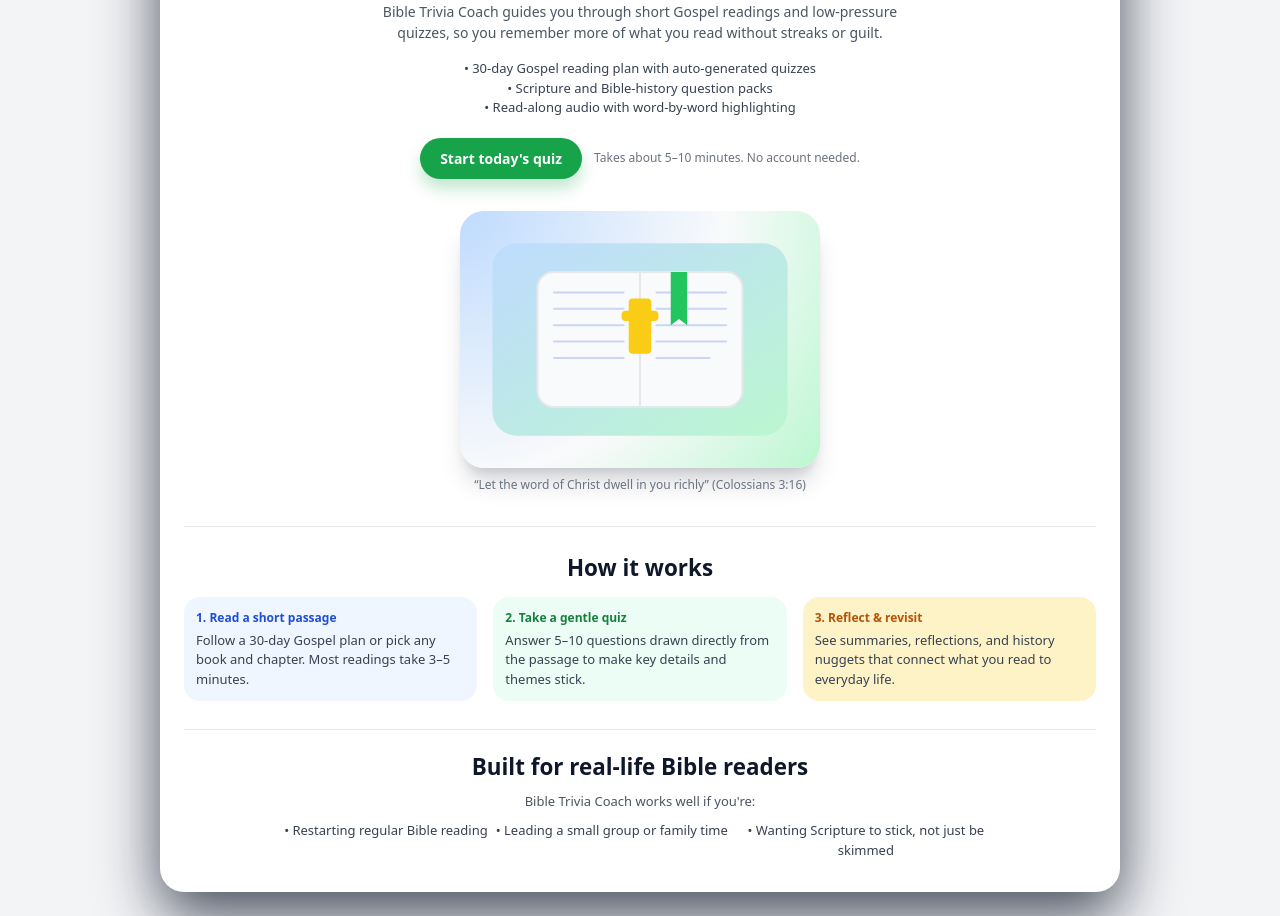
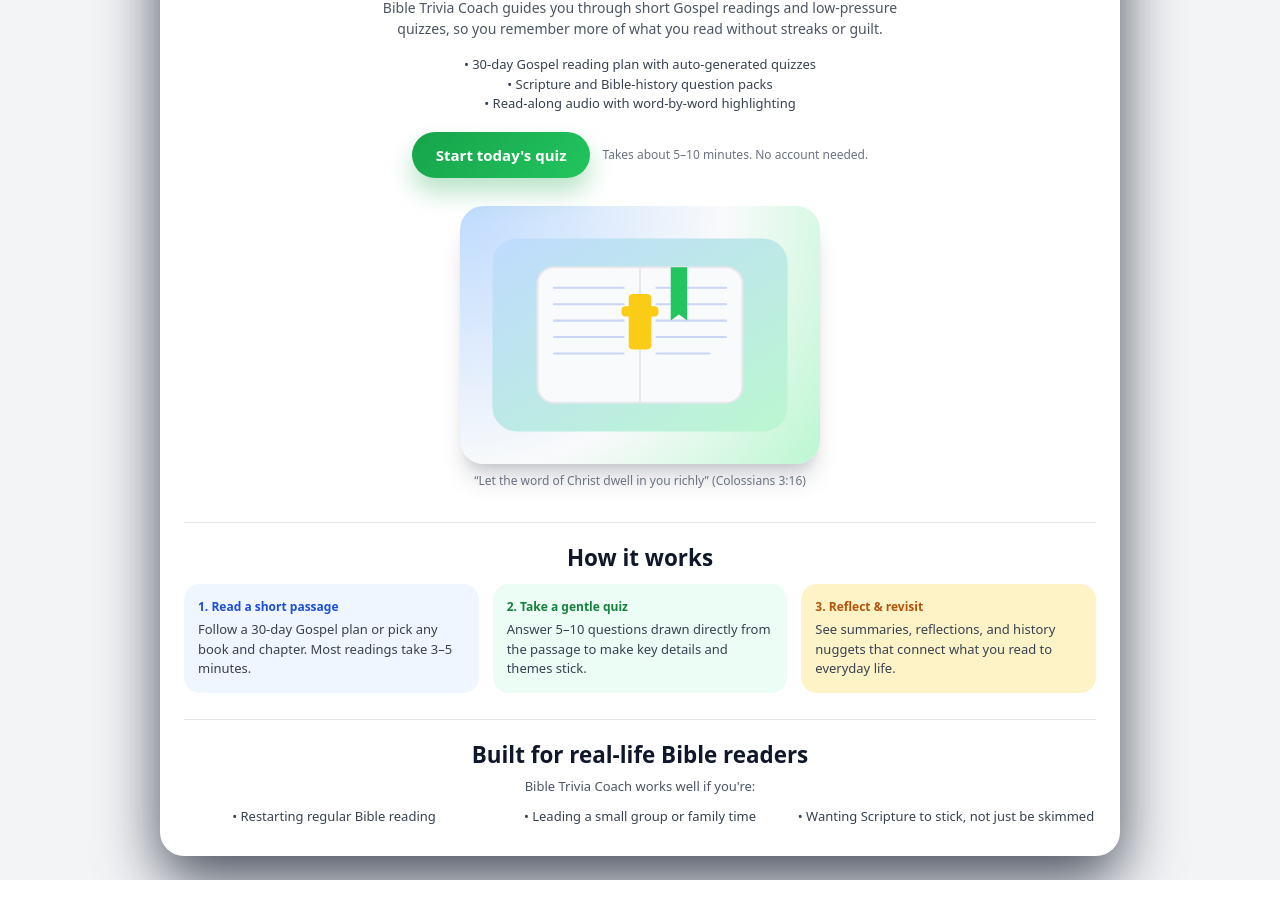
Before and after one commit to acrogers-app/bible-trivia-coach-web, a Next.js app: page / in a window 1280 px wide. Shown: the part 176-1092 px from the top of the page. After the commit the page ends 1056 px from the top, so only its background shows below. Built offline with nearby package versions, Linux system fonts and the light colour scheme.

Commit message:
Enhance hero CTA button size and hover state

```diff
--- a/src/app/globals.css
+++ b/src/app/globals.css
@@ -114,3 +114,36 @@
   font-size: var(--btc-caption-size) !important;
   color: var(--btc-text-muted) !important;
 }
+
+/* Hero CTA button */
+.btc-hero-cta {
+  display: inline-flex;
+  align-items: center;
+  justify-content: center;
+  padding: 12px 24px;
+  border-radius: 9999px;
+  background: linear-gradient(135deg, #16a34a, #22c55e);
+  color: #ffffff;
+  font-size: 15px;
+  font-weight: 600;
+  text-decoration: none;
+  box-shadow: 0 14px 24px rgba(22, 163, 74, 0.3);
+  transform: translateY(0);
+  transition:
+    transform 120ms ease-out,
+    box-shadow 120ms ease-out,
+    background 120ms ease-out,
+    filter 120ms ease-out;
+}
+
+.btc-hero-cta:hover {
+  transform: translateY(-1px) scale(1.02);
+  box-shadow: 0 18px 30px rgba(22, 163, 74, 0.35);
+  filter: brightness(1.03);
+}
+
+.btc-hero-cta:active {
+  transform: translateY(0) scale(0.99);
+  box-shadow: 0 10px 18px rgba(22, 163, 74, 0.25);
+  filter: brightness(0.97);
+}
--- a/src/app/page.tsx
+++ b/src/app/page.tsx
@@ -8,7 +8,7 @@
         style={{
           maxWidth: 960,
           margin: '0 auto',
-          padding: '40px 24px 32px',
+          padding: '36px 24px 30px',
         }}
       >
         {/* HERO */}
@@ -17,7 +17,7 @@
             display: 'flex',
             flexDirection: 'column',
             alignItems: 'center',
-            gap: 32,
+            gap: 28,
             textAlign: 'center',
           }}
         >
@@ -63,7 +63,7 @@
               style={{
                 listStyle: 'none',
                 padding: 0,
-                margin: '0 0 20px',
+                margin: '0 0 18px',
                 fontSize: 13,
                 color: '#374151',
               }}
@@ -79,25 +79,10 @@
                 justifyContent: 'center',
                 alignItems: 'center',
                 gap: 12,
-                marginTop: 8,
+                marginTop: 6,
               }}
             >
-              <Link
-                href="/play"
-                style={{
-                  display: 'inline-flex',
-                  alignItems: 'center',
-                  justifyContent: 'center',
-                  padding: '10px 20px',
-                  borderRadius: 999,
-                  backgroundColor: '#16a34a',
-                  color: 'white',
-                  fontSize: 14,
-                  fontWeight: 600,
-                  textDecoration: 'none',
-                  boxShadow: '0 10px 15px rgba(22,163,74,0.25)',
-                }}
-              >
+              <Link href="/play" className="btc-hero-cta">
                 Start today&apos;s quiz
               </Link>
               <span
@@ -154,7 +139,7 @@
         <section
           style={{
             marginTop: 32,
-            paddingTop: 24,
+            paddingTop: 18,
             borderTop: '1px solid #e5e7eb',
           }}
         >
@@ -163,7 +148,7 @@
               fontSize: 16,
               fontWeight: 700,
               color: '#111827',
-              marginBottom: 12,
+              marginBottom: 10,
               textAlign: 'center',
             }}
           >
@@ -172,13 +157,13 @@
           <div
             style={{
               display: 'grid',
-              gridTemplateColumns: 'repeat(auto-fit, minmax(180px, 1fr))',
-              gap: 16,
+              gridTemplateColumns: 'repeat(auto-fit, minmax(190px, 1fr))',
+              gap: 14,
             }}
           >
             <div
               style={{
-                padding: 12,
+                padding: 14,
                 borderRadius: 16,
                 backgroundColor: '#eff6ff',
               }}
@@ -200,7 +185,7 @@
             </div>
             <div
               style={{
-                padding: 12,
+                padding: 14,
                 borderRadius: 16,
                 backgroundColor: '#ecfdf5',
               }}
@@ -222,7 +207,7 @@
             </div>
             <div
               style={{
-                padding: 12,
+                padding: 14,
                 borderRadius: 16,
                 backgroundColor: '#fef3c7',
               }}
@@ -248,8 +233,8 @@
         {/* WHO IT'S FOR */}
         <section
           style={{
-            marginTop: 28,
-            paddingTop: 20,
+            marginTop: 26,
+            paddingTop: 18,
             borderTop: '1px solid #e5e7eb',
             textAlign: 'center',
           }}
@@ -259,7 +244,7 @@
               fontSize: 15,
               fontWeight: 700,
               color: '#111827',
-              marginBottom: 8,
+              marginBottom: 6,
             }}
           >
             Built for real‑life Bible readers
@@ -280,15 +265,14 @@
               margin: 0,
               fontSize: 13,
               color: '#374151',
-              display: 'flex',
-              flexWrap: 'wrap',
-              justifyContent: 'center',
-              gap: 8,
+              display: 'grid',
+              gridTemplateColumns: 'repeat(auto-fit, minmax(220px, 1fr))',
+              gap: 6,
             }}
           >
-            <li style={{ maxWidth: 260 }}>• Restarting regular Bible reading</li>
-            <li style={{ maxWidth: 260 }}>• Leading a small group or family time</li>
-            <li style={{ maxWidth: 260 }}>• Wanting Scripture to stick, not just be skimmed</li>
+            <li>• Restarting regular Bible reading</li>
+            <li>• Leading a small group or family time</li>
+            <li>• Wanting Scripture to stick, not just be skimmed</li>
           </ul>
         </section>
       </div>
```
